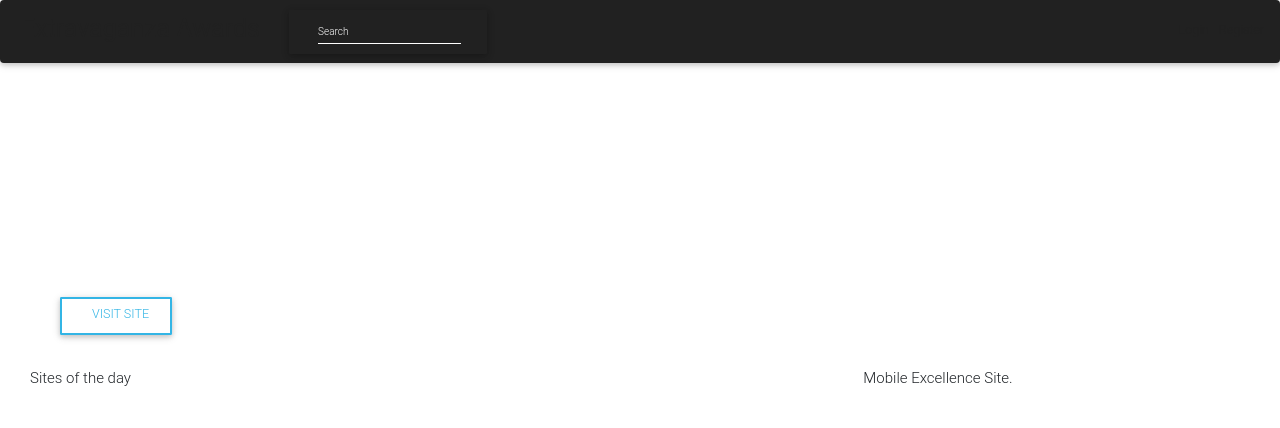
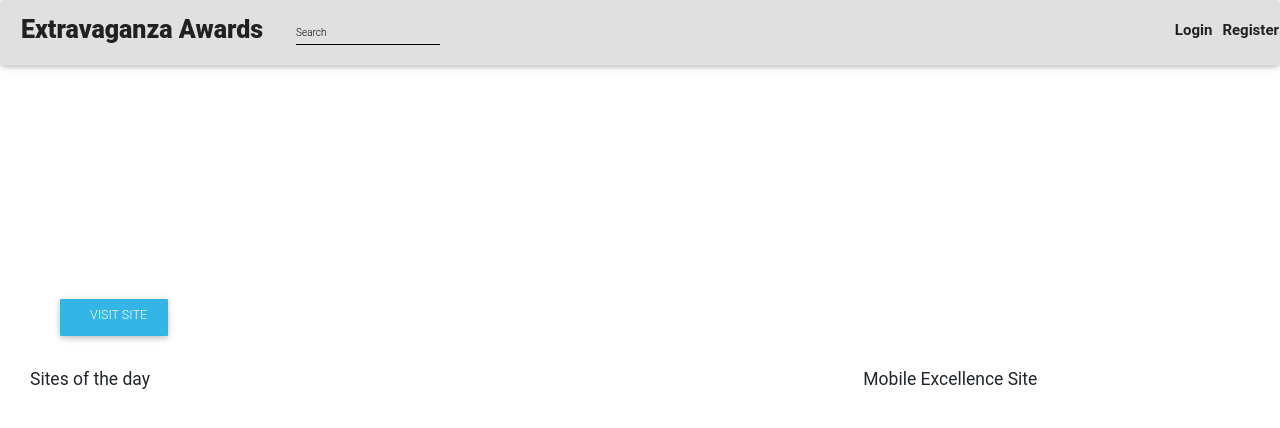
Before and after one commit to Valentino-Junior/extravangaza-awards, a Django app: page / in a window 1280 px wide. Shown: the top 428 px of the page. Run offline with Django 4.2, Linux system fonts and the light colour scheme; data that the repository does not hold is empty; some libraries are stand-ins or nearby versions.

Commit message:
Adjusted button color

```diff
--- a/awards/templates/home.html
+++ b/awards/templates/home.html
@@ -6,7 +6,7 @@
 <div class=" overlaybanner ">
   <br><br><br><br><br><br><br><br><br><br><br><br><br><br>
   <div class=" ml-5">
-    <a  class="text-white ml-5 pl-5 text-uppercase btn btn-outline-info" href="https://irenemercy.github.io/NaturalBeauty/"><h5>Visit Site</h5></a>
+    <a  class="text-white ml-5 pl-5 text-uppercase btn btn-info" href="https://irenemercy.github.io/NaturalBeauty/"><h5>Visit Site</h5></a>
   </div>
 </div>
 
@@ -17,10 +17,10 @@
     <div class="container-fluid mb-5">
       <div class="row">
         <div class="col-md-8">
-          <h4>Sites of the day</h4>
+          <h3><b>Sites of the day</b></h3>
         </div>
         <div class="col-md-4">
-          <h4>Mobile Excellence Site.</h4>
+          <h3><b>Mobile Excellence Site</b></h3>
         </div>
       </div>
     </div>
--- a/awards/templates/navbar.html
+++ b/awards/templates/navbar.html
@@ -3,12 +3,12 @@
 
 
 <!--Navbar-->
-<nav class="navbar navbar-expand-lg sticky-top navbar-dark bg-dark">
+<nav class="navbar navbar-expand-lg sticky-top navbar-light bg-light" style="color: black; font-weight: bolder;">
 
     <!-- Navbar brand -->
     <div class="award">
         <a class="nav-link text-dark" href="/">
-            <h1><b>Extravaganza Awards</b></h1>
+            <h1 style="font-weight: bolder;"><b>Extravaganza Awards</b></h1>
             <span class="sr-only">(current)</span>
         </a>
     </div>
@@ -25,37 +25,37 @@
         <!-- Links -->
 
         <ul class="navbar-nav">
-            <div class="btn btn-dark -sm">
                 <form class="form-inline" action="{% url 'search' %}">
                     <div class="md-form my-0">
-                        <input class="form-control mr-sm-2 text-white" type="text" placeholder="Search"
+                        <input style="font-weight: bolder;" class="form-control mr-sm-2 text-white" type="text" placeholder="Search"
                             aria-label="Search" name="post">
-                    </div>
                 </form>
             </div>
         </ul>
     </div>
 
         <!-- Links -->
-        <ul class="navbar-nav mr-auto text-white ">
+        <div class="navbar-right">
+
+        <ul class="navbar-nav mr-auto text-white">
 
                 {% if user.is_authenticated %}
                 <!-- Dropdown -->
                 <li class="nav-item ml-2 ">
                     <a class="nav-link text-dark" href="{% url 'newproject' %}">
-                        <h5>POST PROJECT</h5>
+                        <h4 style="font-weight: bolder;">Post Project </h4>
                     </a>
                 </li>
 
                 <li class="nav-item dropdown ">
-                    <a href="#" class=" nav-link dropdown-toggle text-black" aria-haspopup="true" data-toggle="dropdown" role="button" aria-expanded="false">User
+                    <a style="font-weight: bolder;" href="#" class=" nav-link dropdown-toggle text-black" aria-haspopup="true" data-toggle="dropdown" role="button" aria-expanded="false">User
                     </a>
                     <ul class="dropdown-menu text-black" role="menu">
                         <li>
-                            <a href="{% url 'profile' %}">Profile</a>
+                            <a style="font-weight: bolder;" href="{% url 'profile' %}">Profile</a>
                         </li>
                         <li>
-                            <a href="{% url 'logout' %}">Logout</a>
+                            <a style="font-weight: bolder;" href="{% url 'logout' %}">Logout</a>
                         </li>
                     </ul>
                 </li>
@@ -64,16 +64,17 @@
                 {% else %}
                 <li class="nav-item">
                     <a class="nav-link text-dark" href="{% url 'login' %}">
-                        <h5>Login</h5>
+                        <h4 style="font-weight: bolder;">Login</h4>
                     </a>
                 </li>
 
                 <li class="nav-item">
                     <a class="nav-link text-dark" href="{% url 'register' %}">
-                        <h5>Register</h5>
+                        <h4 style="font-weight: bolder;">Register</h4>
                     </a>
                 </li>
                 {% endif %}
+            </div>
         </ul>
 
     <!-- Collapsible content -->
```
